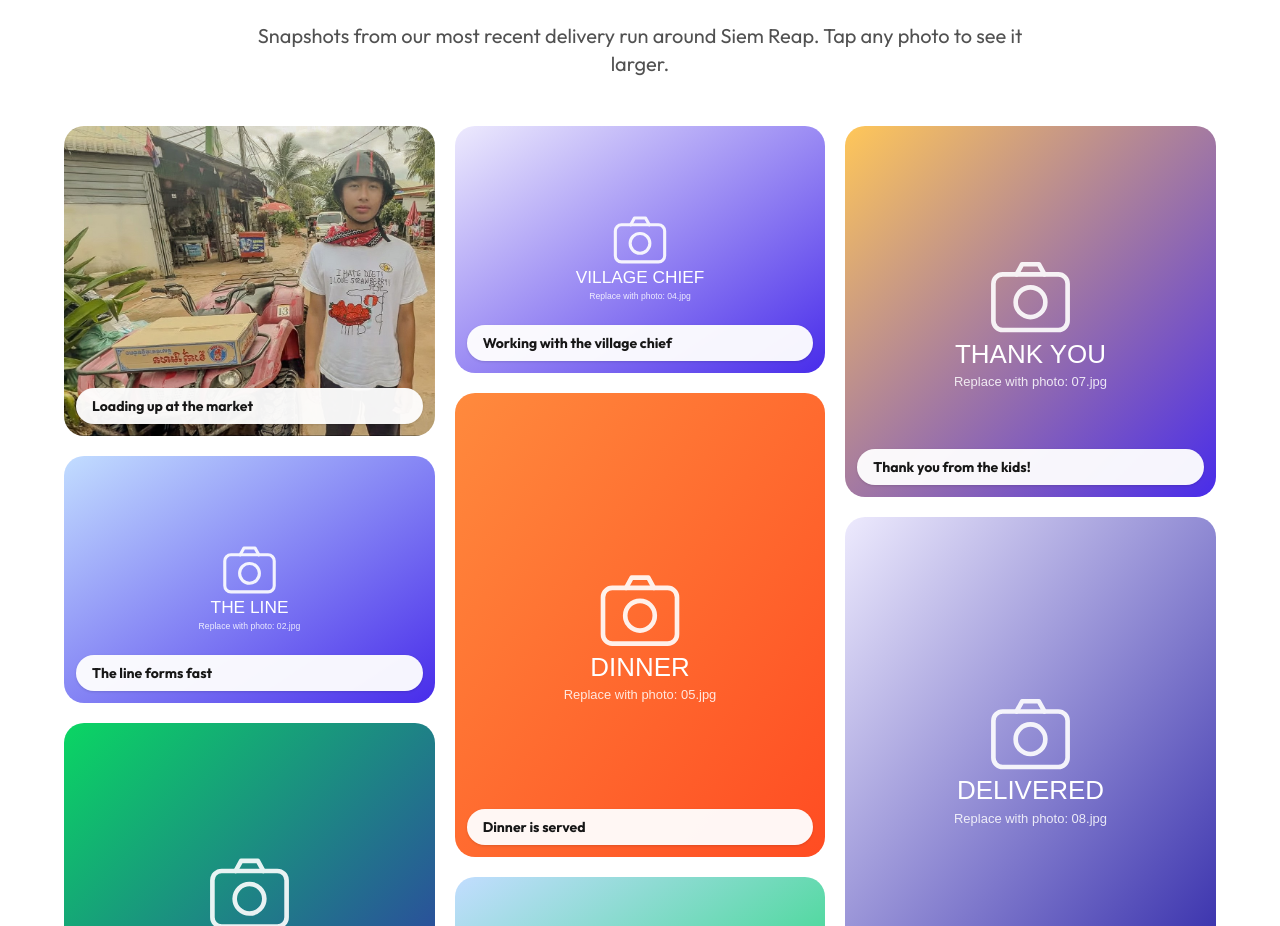
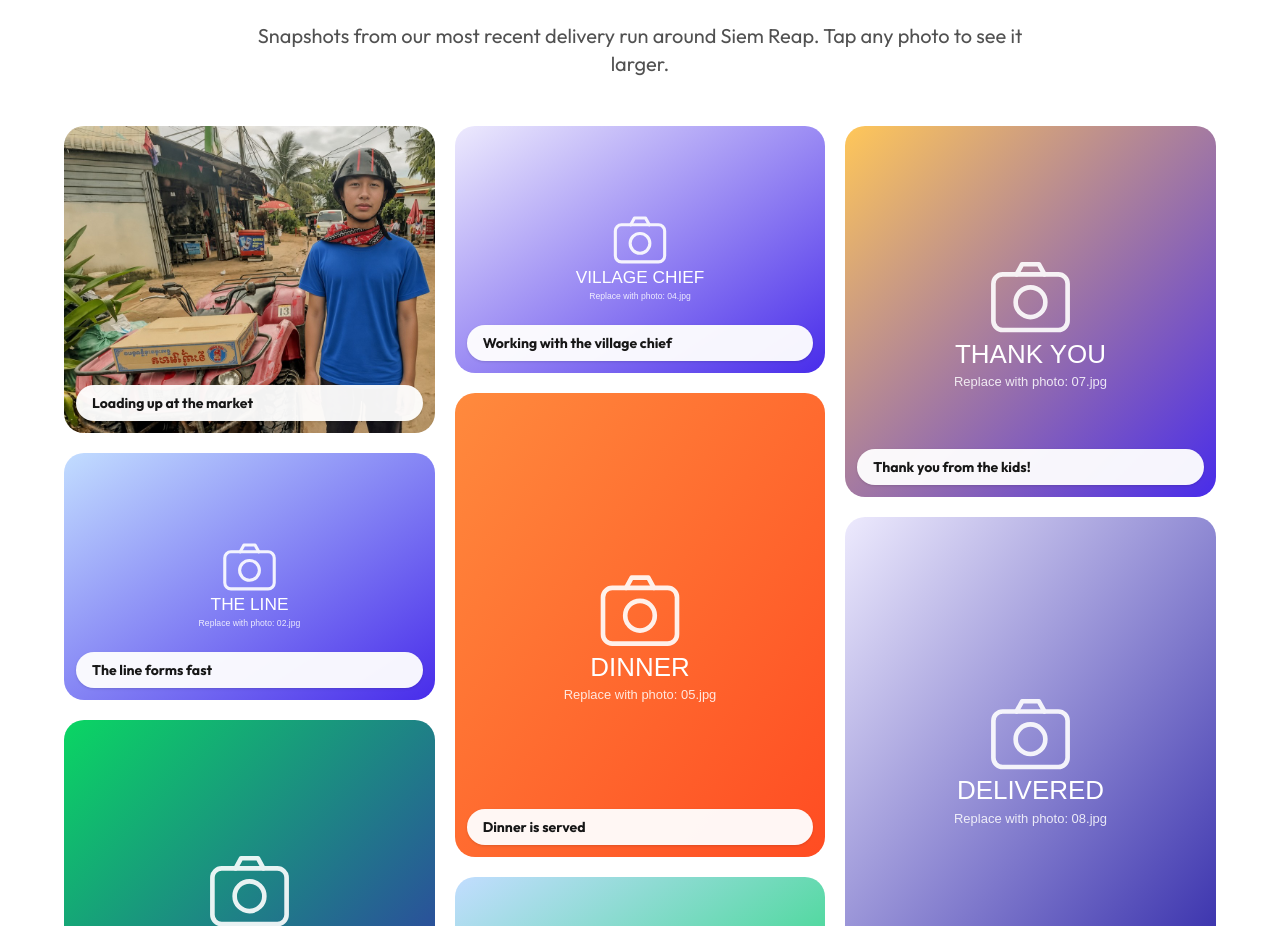
Before and after one commit to iampiotr/ramenrun, a React (Vite) app: page / in a window 1280 px wide. Shown: the part 4968-5894 px from the top of the page. Built offline with nearby package versions, Linux system fonts and the light colour scheme.

Commit message:
Replace the loading market photo with the blue-shirt version.

```diff
--- a/src/content.ts
+++ b/src/content.ts
@@ -103,11 +103,11 @@ export const gallery = {
   intro: 'Snapshots from our most recent delivery run around Siem Reap. Tap any photo to see it larger.',
   photos: [
     {
-      src: photo('01.jpg'),
+      src: photo('loading.jpg'),
       alt: 'A rider in a helmet stands beside a red ATV with a box loaded on the front, outside market stalls',
       caption: 'Loading up at the market',
       width: 1024,
-      height: 855,
+      height: 848,
     },
     {
       src: photo('02.svg'),
```
Also changed, not shown: public/photos/siem-reap/01.jpg (deleted), public/photos/siem-reap/loading.jpg (added).
